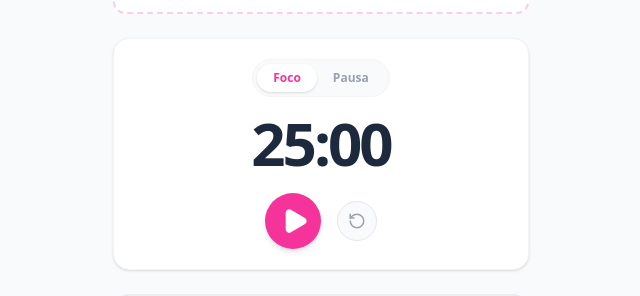
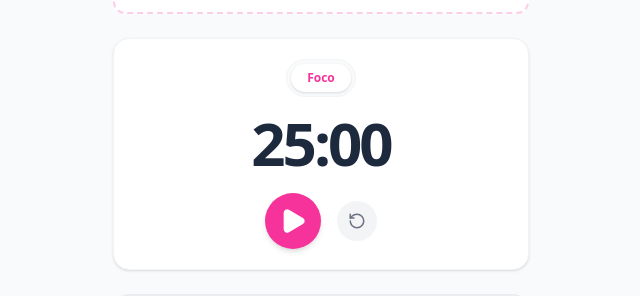
Before and after one commit to mosiah-andrade/owl-app, a Next.js app: page / in a window 1280 px wide. Shown: the part 330-626 px from the top of the page, without its empty margins (319-959 px from the left). Built offline with nearby package versions, Linux system fonts and the light colour scheme.

Commit message:
stop alarm

```diff
--- a/app/components/PomodoroTimer.tsx
+++ b/app/components/PomodoroTimer.tsx
@@ -1,7 +1,7 @@
 "use client";
 
 import { useState, useEffect, useRef } from "react";
-import { Play, Pause, RotateCcw } from "lucide-react";
+import { Play, Pause, RotateCcw, VolumeX } from "lucide-react";
 
 interface PomodoroProps {
   onPomodoroEnd: () => void;
@@ -11,27 +11,22 @@ export default function PomodoroTimer({ onPomodoroEnd }: PomodoroProps) {
   const [timeLeft, setTimeLeft] = useState(25 * 60);
   const [isActive, setIsActive] = useState(false);
   const [mode, setMode] = useState<"estudo" | "pausa">("estudo");
+  const [isAlarmPlaying, setIsAlarmPlaying] = useState(false);
 
-  // Usamos useRef para o áudio para evitar problemas de re-renderização
   const audioRef = useRef<HTMLAudioElement | null>(null);
 
-  // Inicialização segura no lado do cliente
   useEffect(() => {
     audioRef.current = new Audio("/alarme.mp3");
-    audioRef.current.load(); // Pré-carrega o áudio
+    audioRef.current.loop = true; // Loop para garantir que você ouça até parar
 
     const salvo = localStorage.getItem("owl-pomodoro-time");
-    if (salvo) {
-      setTimeLeft(parseInt(salvo));
-    }
+    if (salvo) setTimeLeft(parseInt(salvo));
   }, []);
 
-  // Persiste o tempo no localStorage
   useEffect(() => {
     localStorage.setItem("owl-pomodoro-time", timeLeft.toString());
   }, [timeLeft]);
 
-  // Lógica principal do Timer
   useEffect(() => {
     if (!isActive) return;
 
@@ -39,7 +34,7 @@ export default function PomodoroTimer({ onPomodoroEnd }: PomodoroProps) {
       setTimeLeft((prev) => {
         if (prev <= 1) {
           clearInterval(interval);
-          handleTimerEnd();
+          triggerAlarm();
           return 0;
         }
         return prev - 1;
@@ -47,17 +42,22 @@ export default function PomodoroTimer({ onPomodoroEnd }: PomodoroProps) {
     }, 1000);
 
     return () => clearInterval(interval);
-  }, [isActive, mode]);
+  }, [isActive]);
 
-  const handleTimerEnd = () => {
+  const triggerAlarm = () => {
     setIsActive(false);
+    setIsAlarmPlaying(true);
+    audioRef.current?.play().catch(e => console.log("Áudio bloqueado:", e));
+  };
 
-    // Tenta tocar o áudio com segurança.
-    audioRef.current?.play().catch((e) => console.log("Áudio bloqueado pelo navegador:", e));
+  const stopAlarm = () => {
+    if (audioRef.current) {
+      audioRef.current.pause();
+      audioRef.current.currentTime = 0;
+    }
+    setIsAlarmPlaying(false);
 
-    // Pequeno atraso (500ms) para garantir que a interface não trave
-    // ao processar o som e a mudança de estado simultaneamente.
-    setTimeout(() => {
+    // Troca o modo após parar o som manualmente
     if (mode === "estudo") {
       onPomodoroEnd();
       setMode("pausa");
@@ -66,21 +66,13 @@ export default function PomodoroTimer({ onPomodoroEnd }: PomodoroProps) {
       setMode("estudo");
       setTimeLeft(25 * 60);
     }
-    }, 500);
   };
 
   const toggleTimer = () => setIsActive(!isActive);
 
   const resetTimer = () => {
     setIsActive(false);
-    const novoTempo = mode === "estudo" ? 25 * 60 : 5 * 60;
-    setTimeLeft(novoTempo);
-  };
-
-  const switchMode = (newMode: "estudo" | "pausa") => {
-    setMode(newMode);
-    setIsActive(false);
-    setTimeLeft(newMode === "estudo" ? 25 * 60 : 5 * 60);
+    setTimeLeft(mode === "estudo" ? 25 * 60 : 5 * 60);
   };
 
   const formatTime = (seconds: number) => {
@@ -91,39 +83,41 @@ export default function PomodoroTimer({ onPomodoroEnd }: PomodoroProps) {
 
   return (
     <div className="w-full bg-white rounded-2xl p-5 mb-6 shadow-sm border border-gray-100 flex flex-col items-center justify-center relative">
+      {/* Botão de Emergência para Parar o Som */}
+      {isAlarmPlaying && (
+        <button
+          onClick={stopAlarm}
+          className="absolute top-2 right-2 bg-red-500 text-white p-3 rounded-full shadow-lg animate-pulse z-50"
+        >
+          <VolumeX size={24} />
+        </button>
+      )}
+
       <div className="flex bg-gray-50 p-1 rounded-full mb-4 border border-gray-100">
-        <button
-          onClick={() => switchMode("estudo")}
-          className={`text-xs font-bold px-4 py-1.5 rounded-full transition-all ${mode === "estudo" ? "bg-white text-pink-500 shadow-sm" : "text-gray-400"}`}
-        >
-          Foco
-        </button>
-        <button
-          onClick={() => switchMode("pausa")}
-          className={`text-xs font-bold px-4 py-1.5 rounded-full transition-all ${mode === "pausa" ? "bg-white text-blue-500 shadow-sm" : "text-gray-400"}`}
-        >
-          Pausa
-        </button>
+        <div className={`text-xs font-bold px-4 py-1.5 rounded-full ${mode === "estudo" ? "bg-white text-pink-500 shadow-sm" : "text-gray-400"}`}>
+          {mode === "estudo" ? "Foco" : "Pausa"}
+        </div>
       </div>
 
-      <span className={`text-6xl font-extrabold tracking-tighter mb-5 ${mode === "estudo" ? "text-slate-800" : "text-blue-600"}`}>
+      <span className="text-6xl font-extrabold tracking-tighter mb-5 text-slate-800">
         {formatTime(timeLeft)}
       </span>
 
       <div className="flex items-center gap-4">
-        <button
-          onClick={toggleTimer}
-          className={`w-14 h-14 rounded-full flex items-center justify-center text-white shadow-md transition-transform hover:scale-105 active:scale-95 ${isActive ? "bg-slate-800" : "bg-pink-500"}`}
-        >
-          {isActive ? <Pause size={28} fill="white" /> : <Play size={28} fill="white" className="ml-1" />}
+        {!isAlarmPlaying ? (
+          <>
+            <button onClick={toggleTimer} className="w-14 h-14 rounded-full flex items-center justify-center bg-pink-500 text-white shadow-md">
+              {isActive ? <Pause size={28} fill="white" /> : <Play size={28} fill="white" />}
             </button>
-
-        <button
-          onClick={resetTimer}
-          className="w-10 h-10 rounded-full flex items-center justify-center bg-gray-50 text-gray-400 border border-gray-200 hover:bg-gray-100 transition-colors"
-        >
+            <button onClick={resetTimer} className="w-10 h-10 rounded-full flex items-center justify-center bg-gray-100 text-gray-500">
               <RotateCcw size={18} />
             </button>
+          </>
+        ) : (
+          <button onClick={stopAlarm} className="bg-red-500 text-white px-6 py-2 rounded-full font-bold">
+            Parar Alarme
+          </button>
+        )}
       </div>
     </div>
   );
```
Lines whose indentation alone changed are shown as unchanged.
